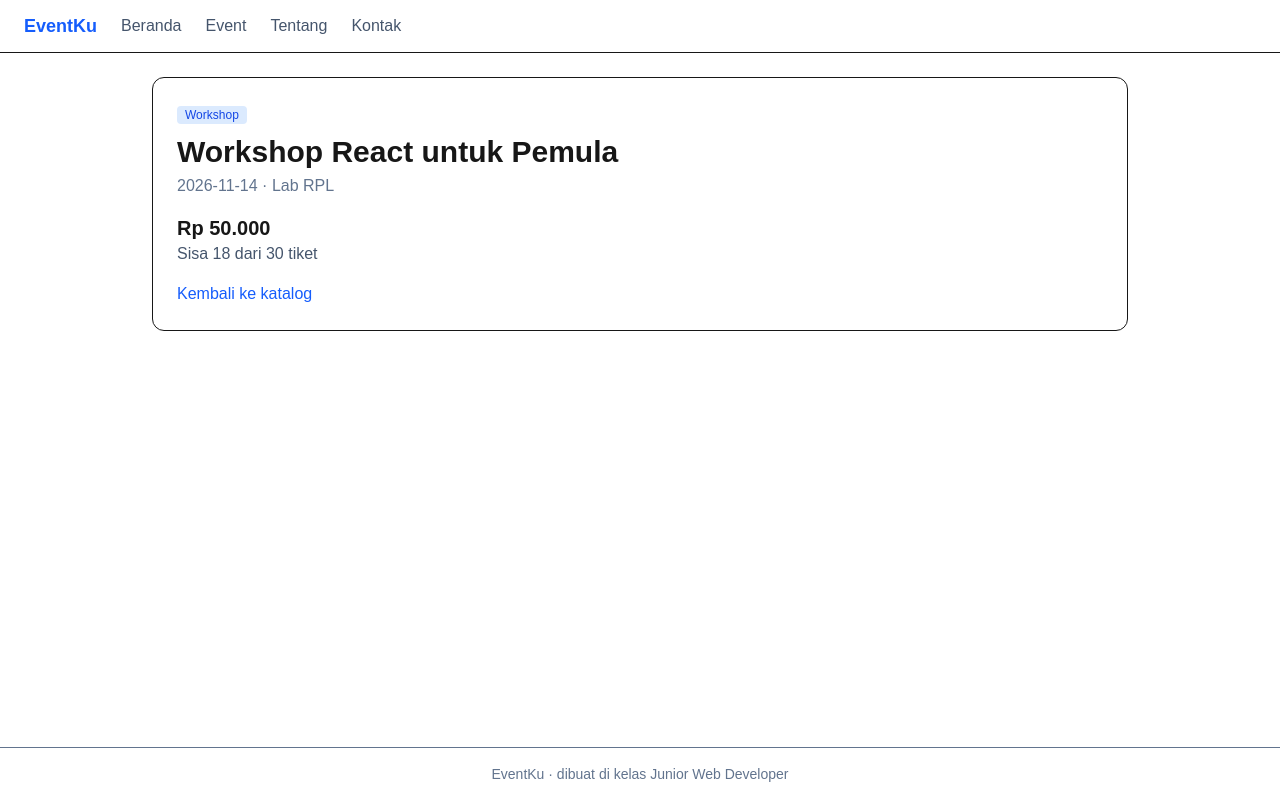
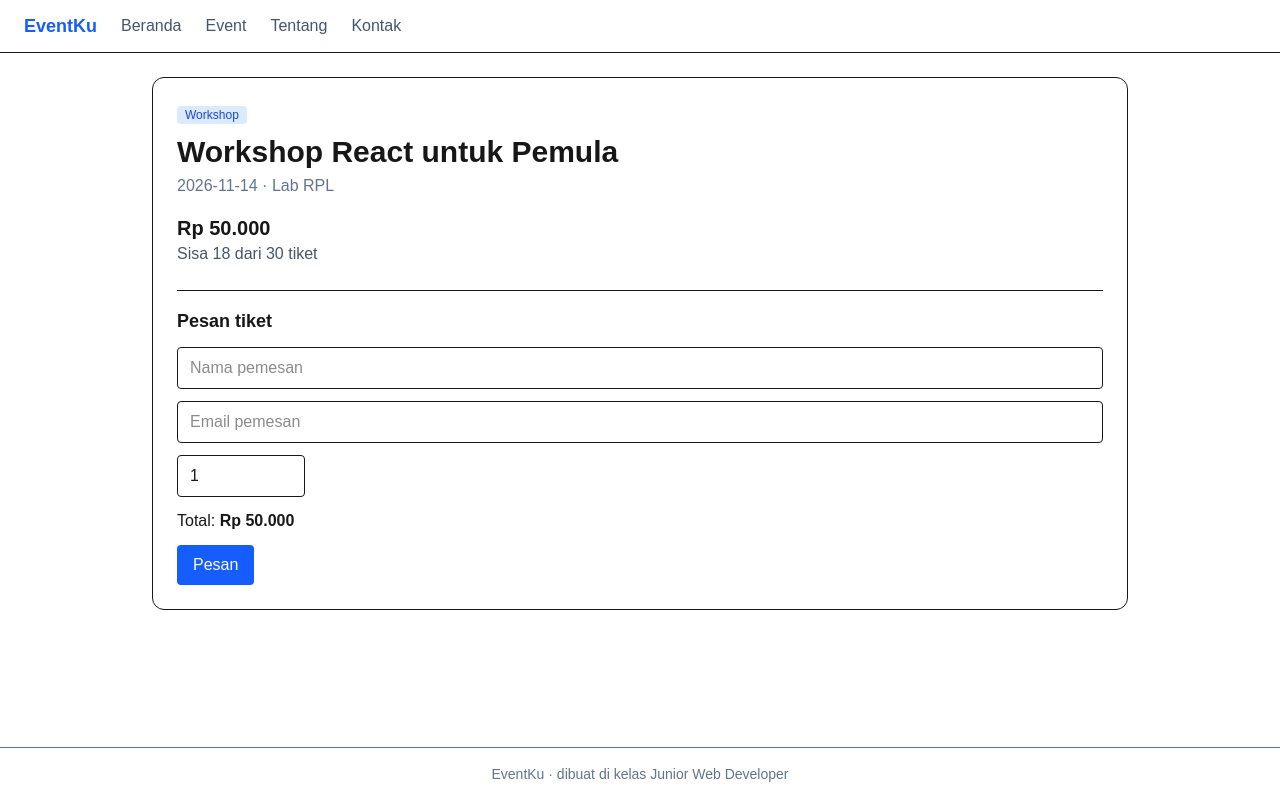
Before and after one commit to aselyarpl1-pixel/latihan-nextjs, a Next.js app: page /event/1 in a window 1280 px wide. Built offline with nearby package versions, Linux system fonts and the light colour scheme.

Commit message:
Selesai lembar kerja EventKu

```diff
--- a/app/event/[id]/page.tsx
+++ b/app/event/[id]/page.tsx
@@ -1,19 +1,12 @@
 import { notFound } from "next/navigation";
 import { events, rupiah } from "@/data/events";
-import Link from "next/link";
+import FormPesan from "@/components/FormPesan";
 
-export default async function Detail({
-  params,
-}: {
-  params: Promise<{ id: string }>;
-}) {
+export default async function Detail({ params }: PageProps<"/event/[id]">) {
   const { id } = await params;
-
   const event = events.find((e) => e.id === Number(id));
 
-  if (!event) {
-    notFound();
-  }
+  if (!event) notFound();
 
   const sisa = event.kuota - event.terisi;
 
@@ -35,12 +28,7 @@ export default async function Detail({
         Sisa {sisa} dari {event.kuota} tiket
       </p>
 
-      <Link
-        href="/"
-        className="mt-4 inline-block text-blue-600 hover:underline"
-      >
-        Kembali ke katalog
-      </Link>
+      <FormPesan event={event} />
     </article>
   );
 }
--- /dev/null
+++ b/components/FormPesan.tsx
@@ -0,0 +1,76 @@
+"use client";
+
+import { useState } from "react";
+import { rupiah, type Event } from "@/data/events";
+
+export default function FormPesan({ event }: { event: Event }) {
+  const sisa = event.kuota - event.terisi;
+  const [nama, setNama] = useState("");
+  const [jumlah, setJumlah] = useState(1);
+  const [pesan, setPesan] = useState("");
+  const [berhasil, setBerhasil] = useState(false);
+  const [email, setEmail] = useState("");
+
+  function kirim(e: React.FormEvent) {
+    e.preventDefault();
+    setBerhasil(false);
+
+    if (nama.trim().length < 3) return setPesan("Nama minimal 3 huruf.");
+    if (jumlah < 1) return setPesan("Jumlah tiket minimal 1.");
+    if (jumlah > sisa) return setPesan(`Sisa tiket hanya ${sisa}.`);
+    if (!email.includes("@"))
+      return setPesan("Email harus mengandung tanda @.");
+
+    setPesan("");
+    setBerhasil(true);
+  }
+
+  if (sisa === 0) {
+    return <p className="mt-6 font-medium text-red-600">Tiket sudah habis.</p>;
+  }
+
+  return (
+    <form onSubmit={kirim} className="mt-6 space-y-3 border-t pt-4">
+      <h2 className="text-lg font-semibold">Pesan tiket</h2>
+
+      <input
+        value={nama}
+        onChange={(e) => setNama(e.target.value)}
+        placeholder="Nama pemesan"
+        className="block w-full rounded border px-3 py-2"
+      />
+
+      <input
+        type="email"
+        value={email}
+        onChange={(e) => setEmail(e.target.value)}
+        placeholder="Email pemesan"
+        className="block w-full rounded border px-3 py-2"
+      />
+
+      <input
+        type="number"
+        value={jumlah}
+        onChange={(e) => setJumlah(Number(e.target.value))}
+        className="block w-32 rounded border px-3 py-2"
+      />
+
+      <p>
+        Total: <b>{rupiah(event.harga * jumlah)}</b>
+      </p>
+
+      {pesan && <p className="text-red-600">{pesan}</p>}
+
+      {berhasil && (
+        <p className="text-green-700">
+          Terima kasih {nama}! {jumlah} tiket dipesan (belum tersimpan, ini
+          masih latihan).
+        </p>
+      )}
+
+      <button className="rounded bg-blue-600 px-4 py-2 text-white hover:bg-blue-700">
+        Pesan
+      </button>
+    </form>
+  );
+}
--- a/data/events.ts
+++ b/data/events.ts
@@ -26,7 +26,7 @@ export const events: Event[] = [
     kategori: "Olahraga",
     tanggal: "2026-11-20",
     lokasi: "Lapangan Sekolah",
-    harga: 0,
+    harga: 50000,
     kuota: 20,
     terisi: 20,
   },
@@ -46,7 +46,7 @@ export const events: Event[] = [
     kategori: "Bazar",
     tanggal: "2026-12-03",
     lokasi: "Halaman Depan",
-    harga: 0,
+    harga: 25000,
     kuota: 300,
     terisi: 41,
   },
```
